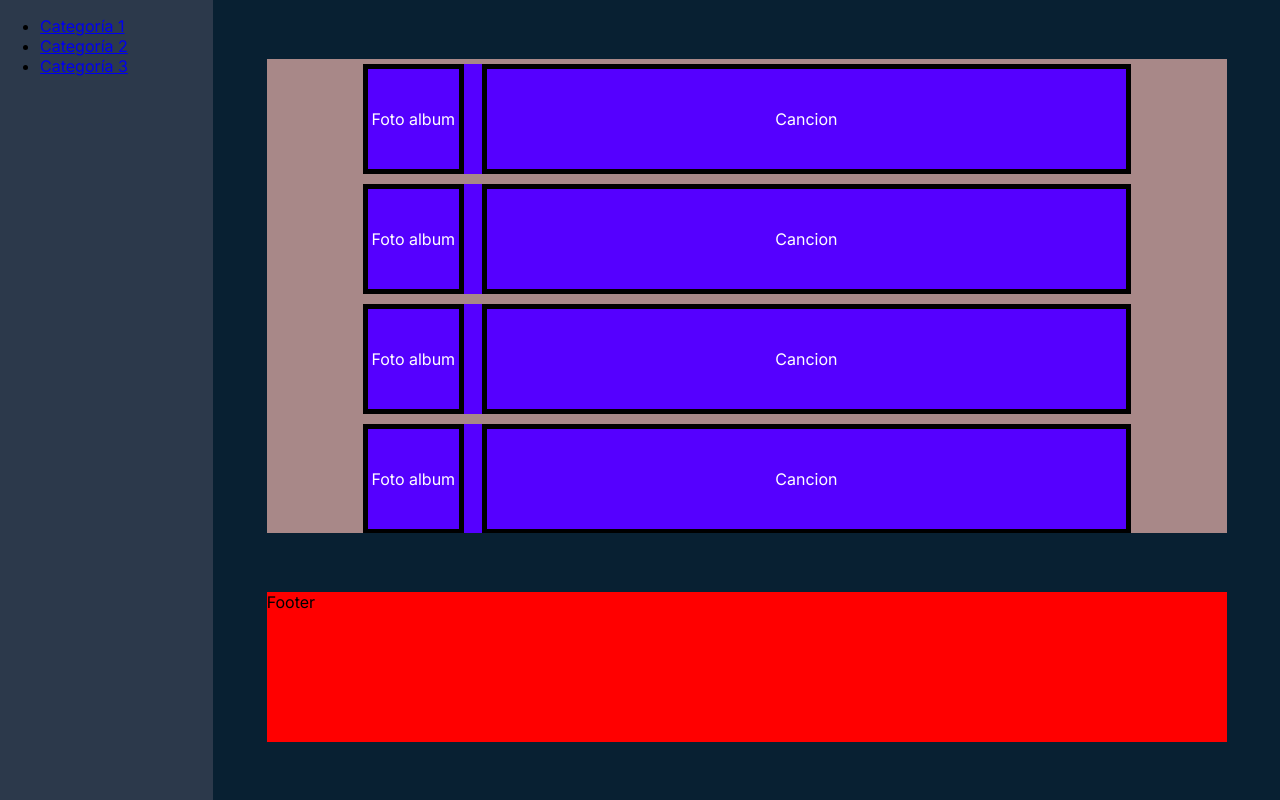
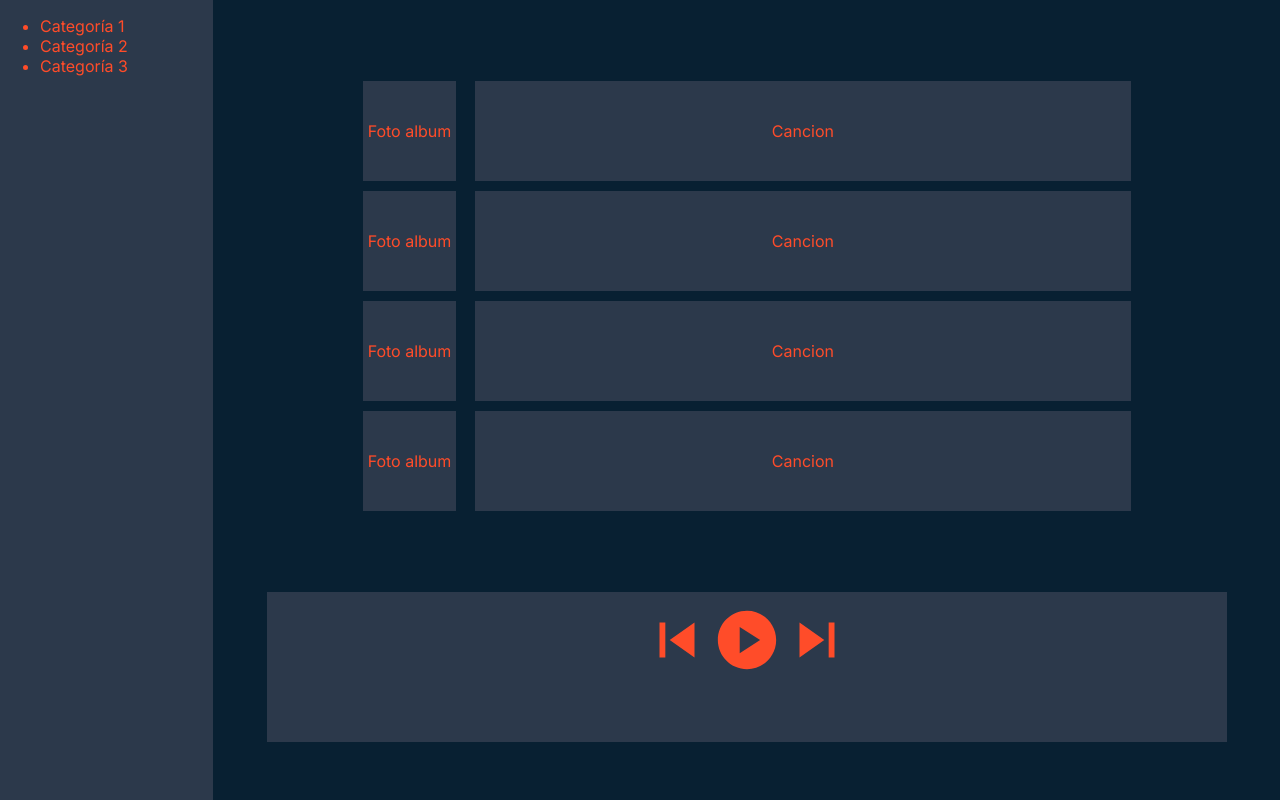
Before and after one commit to JulioMRosas/spotifake, a Next.js app: page / in a window 1280 px wide. Built offline with nearby package versions, Linux system fonts and the light colour scheme.

Commit message:
subiendo reproductor de musica con colores

```diff
--- a/app/components/Footer.jsx
+++ b/app/components/Footer.jsx
@@ -1,8 +1,15 @@
 import React from 'react'
 import styles from './footer.module.css'
+import PlayCircleIcon from '@mui/icons-material/PlayCircle';
+import SkipPreviousIcon from '@mui/icons-material/SkipPrevious';
+import SkipNextIcon from '@mui/icons-material/SkipNext';
 
 export const Footer = () => {
   return (
-    <div className ={styles.footer}>Footer</div>
-  )
+    <div className={styles.footer}>
+      <SkipPreviousIcon style={{ fontSize: "70px", marginTop: '-55px' }} />
+      <PlayCircleIcon style={{ fontSize: "70px", marginTop: '-55px'}} />
+      <SkipNextIcon style={{ fontSize: "70px", marginTop: '-55px' }} />
+    </div>
+  );
 }
--- a/app/components/Navbar.jsx
+++ b/app/components/Navbar.jsx
@@ -6,9 +6,9 @@ const Navbar = () => {
     <nav className={styles.navbar}>
          <div className={styles.sidebar}>
         <ul>
-          <li><a href="#categoria1">Categoría 1</a></li>
-          <li><a href="#categoria2">Categoría 2</a></li>
-          <li><a href="#categoria3">Categoría 3</a></li>
+          <li>Categoría 1</li>
+          <li>Categoría 2</li>
+          <li>Categoría 3</li>
         </ul>
       </div>
     </nav>
--- a/app/components/cancion.module.css
+++ b/app/components/cancion.module.css
@@ -1,6 +1,6 @@
 .songContainer{
     display: flex;
-    background-color: rgb(85, 0, 255);
+    background-color: #082032;
     width: 80%;
     height: 30%;
     justify-content: center;
@@ -13,24 +13,24 @@
 
         width: 100px; /* Ancho del cuadro */
         height: 100px; /* Alto del cuadro */
-        border: 1px solid black; /* Borde de 2px de grosor y negro */
-        border-width: 5px; /* Grosor del borde izquierdo */
         display: flex;
         justify-content: center; /* Centra horizontalmente */
         align-items: center; /* Centra verticalmente */
         text-align: center; /* Alinea el texto horizontalmente */
+        background-color: #2c394b;
+        color: #ff4c29;
 }
 
 
 .song{
-        border: 1px solid black; /* Borde de 2px de grosor y negro */
-        border-width: 5px; /* Grosor del borde izquierdo */
         width: 700px;
         height: 100px;
         display: flex;
         justify-content: center; /* Centra horizontalmente */
         align-items: center; /* Centra verticalmente */
         text-align: center; /* Alinea el texto horizontalmente */
+        background-color: #2c394b;
+        color: #ff4c29;
 }
 
 .space{
--- a/app/components/footer.module.css
+++ b/app/components/footer.module.css
@@ -1,7 +1,13 @@
-.footer{
-  position:relative;
-  height: 150px;
-  width: 90%;
-  clear:both;
-  background-color: red;
+.footer {
+  position: relative; /* Establece la posición relativa para el footer */
+  height: 150px; /* Establece la altura del footer */
+  width: 90%; /* Establece el ancho del footer al 90% del contenedor principal */
+  clear: both; /* Limpia los flotadores */
+  background-color: red; /* Establece el color de fondo del footer */
+  align-items: center; /* Centra verticalmente el contenido */
+  text-align: center; /* Centra el texto horizontalmente */
+  justify-content: center; /* Centra horizontalmente el contenido */
+  display: flex; /* Utiliza el modelo de caja flexible */
+  color: #ff4c29;
+  background-color: #2c394b;
 }
--- a/app/components/navbar.module.css
+++ b/app/components/navbar.module.css
@@ -5,4 +5,5 @@
     overflow: hidden;
     padding-bottom: 100px;
     background-color: #2c394b; /* Color de fondo */
+    color: #ff4c29;
 }
--- a/app/page.module.css
+++ b/app/page.module.css
@@ -8,7 +8,7 @@
     display: flex;
 }
 .musicList { /*Aqui este es el contenedor que donde ira la foto del album y la cancion... */
-    background-color: rgb(168, 136, 136);
+    background-color: #082032;
     overflow: auto;
     max-height: 80%;
     width: 90%;
```
Also changed, not shown: package.json (+6 -2 lines), 1 other file (tests, documents, lock files or other folders).
